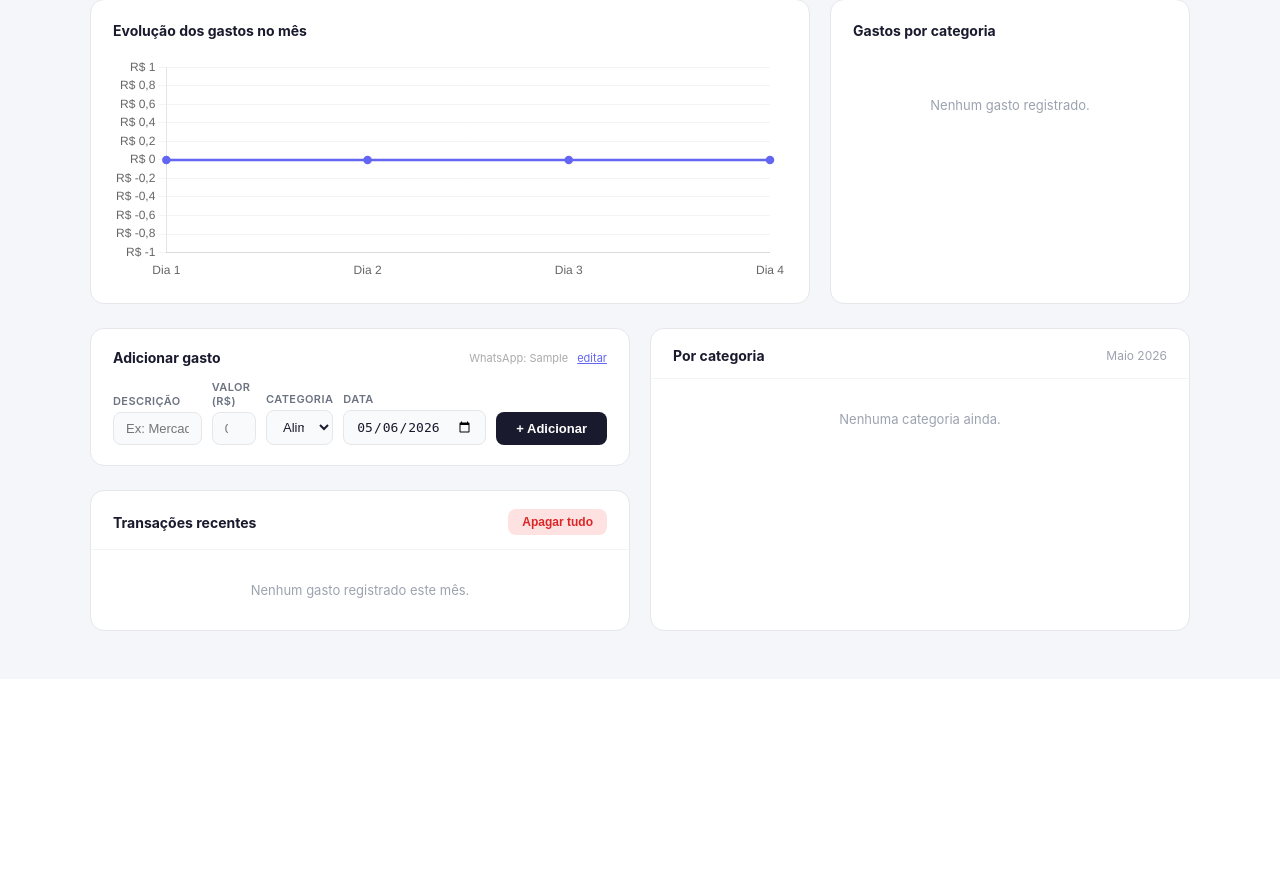
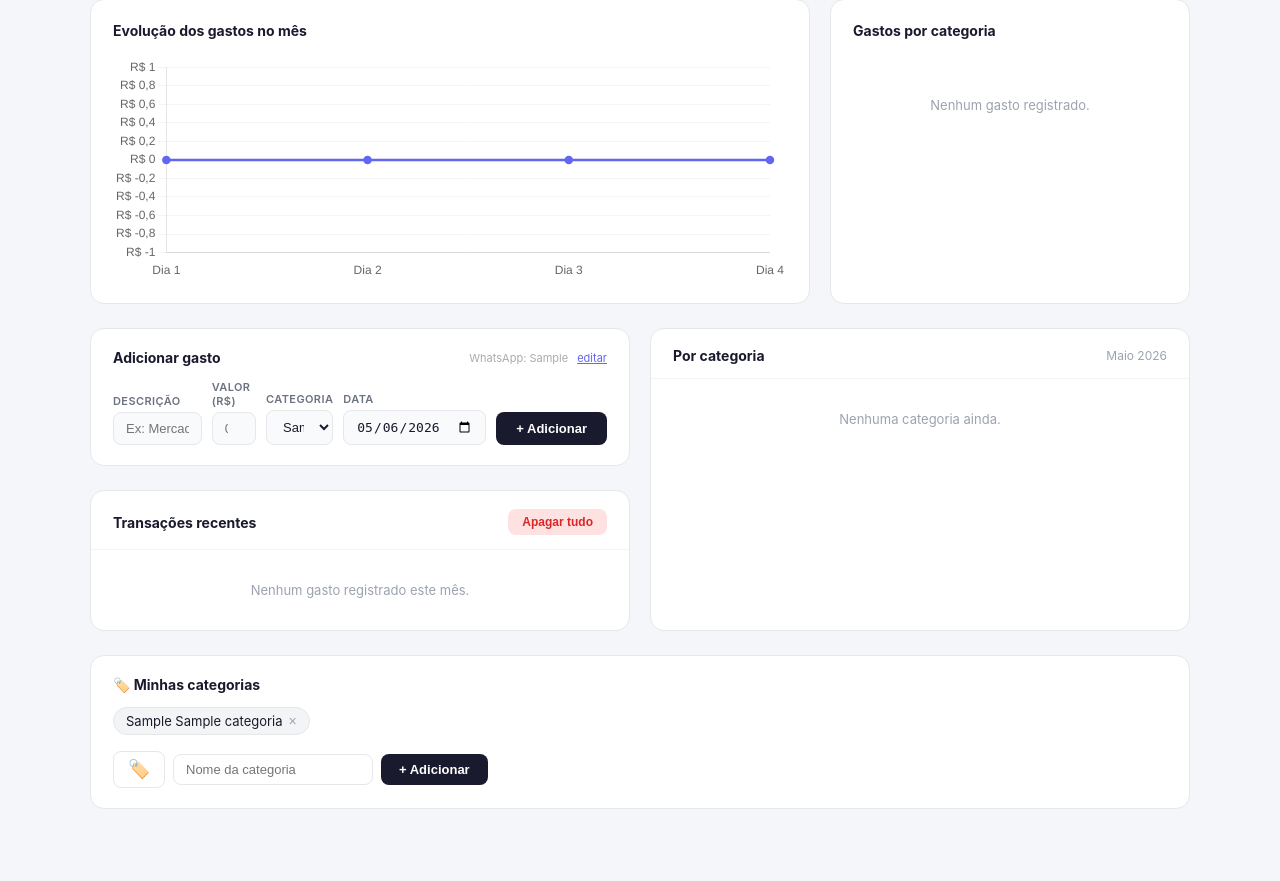
Before and after one commit to eduardolorenzi5-dotcom/Saas, a Flask app: page /dashboard in a window 1280 px wide. Shown: the part 338-1219 px from the top of the page. Before the commit the page ends 969 px from the top, so only its background shows below. Run offline with Flask 3, Linux system fonts and the light colour scheme; the visitor is signed in with stand-in values (Sample User, id 1); tables that the repository leaves empty hold one stand-in row (values such as "Sample post"); some libraries are stand-ins or nearby versions.

Commit message:
feat: categorias personalizadas por cliente
- Tabela 'categorias' no banco (PG + SQLite) com emoji e nome
- Migração automática: popula categorias padrão para clientes existentes
- Novos clientes já recebem as 8 categorias padrão ao ser criados
- API: GET/POST /api/categorias e DELETE /api/categorias/<nome>
- Agente usa categorias do banco em vez da lista fixa (texto e imagem)
- Dashboard: select de categoria dinâmico + seção "Minhas categorias"
  com chips, adicionar (nome + emoji) e remover com validação de uso

Co-Authored-By: Claude Sonnet 4.6 <noreply@anthropic.com>

```diff
--- a/app.py
+++ b/app.py
@@ -72,6 +72,17 @@ def init_db():
                 FOREIGN KEY (cliente_id) REFERENCES clientes(id)
             )
         """)
+        conn.execute("""
+            CREATE TABLE IF NOT EXISTS categorias (
+                id SERIAL PRIMARY KEY,
+                cliente_id INTEGER NOT NULL,
+                nome TEXT NOT NULL,
+                emoji TEXT DEFAULT '📦',
+                criado_em TIMESTAMP DEFAULT NOW(),
+                FOREIGN KEY (cliente_id) REFERENCES clientes(id),
+                UNIQUE (cliente_id, nome)
+            )
+        """)
     else:
         conn._raw.executescript("""
             CREATE TABLE IF NOT EXISTS planos (
@@ -123,6 +134,15 @@ def init_db():
                 criado_em TEXT DEFAULT (datetime('now')),
                 FOREIGN KEY (cliente_id) REFERENCES clientes(id)
             );
+            CREATE TABLE IF NOT EXISTS categorias (
+                id INTEGER PRIMARY KEY AUTOINCREMENT,
+                cliente_id INTEGER NOT NULL,
+                nome TEXT NOT NULL,
+                emoji TEXT DEFAULT '📦',
+                criado_em TEXT DEFAULT (datetime('now')),
+                FOREIGN KEY (cliente_id) REFERENCES clientes(id),
+                UNIQUE (cliente_id, nome)
+            );
         """)
     # Adiciona colunas extras se não existirem
     if USE_PG:
@@ -139,6 +159,35 @@ def init_db():
             except Exception:
                 pass
     conn.commit()
+
+    # Migração: popula categorias padrão para clientes que ainda não têm nenhuma
+    CATS_PADRAO = [
+        ("Alimentação","🍽️"), ("Transporte","🚗"), ("Saúde","💊"),
+        ("Lazer","🎉"), ("Moradia","🏠"), ("Educação","📚"),
+        ("Roupas","👕"), ("Outros","📦")
+    ]
+    try:
+        clientes_sem_cat = conn.execute(
+            "SELECT id FROM clientes WHERE id NOT IN (SELECT DISTINCT cliente_id FROM categorias)"
+        ).fetchall()
+        for c in clientes_sem_cat:
+            for nome, emoji in CATS_PADRAO:
+                try:
+                    if USE_PG:
+                        conn.execute(
+                            "INSERT INTO categorias (cliente_id, nome, emoji) VALUES (%s, %s, %s) ON CONFLICT DO NOTHING",
+                            (c["id"], nome, emoji)
+                        )
+                    else:
+                        conn.execute(
+                            "INSERT OR IGNORE INTO categorias (cliente_id, nome, emoji) VALUES (?, ?, ?)",
+                            (c["id"], nome, emoji)
+                        )
+                except Exception:
+                    pass
+        conn.commit()
+    except Exception as e:
+        import logging as _log; _log.warning(f"[CATS] migração: {e}")
 
     # Garante plano único sem deletar (evita violação de FK com clientes existentes)
     descricao_plano = "Controle de gastos via WhatsApp com IA + dashboard + relatórios"
@@ -163,6 +212,29 @@ def init_db():
 
 def hash_senha(senha):
     return hashlib.sha256(senha.encode()).hexdigest()
+
+CATS_PADRAO = [
+    ("Alimentação","🍽️"), ("Transporte","🚗"), ("Saúde","💊"),
+    ("Lazer","🎉"), ("Moradia","🏠"), ("Educação","📚"),
+    ("Roupas","👕"), ("Outros","📦")
+]
+
+def _popular_categorias_padrao(conn, cliente_id):
+    """Insere categorias padrão para um novo cliente."""
+    for nome, emoji in CATS_PADRAO:
+        try:
+            if USE_PG:
+                conn.execute(
+                    "INSERT INTO categorias (cliente_id, nome, emoji) VALUES (%s, %s, %s) ON CONFLICT DO NOTHING",
+                    (cliente_id, nome, emoji)
+                )
+            else:
+                conn.execute(
+                    "INSERT OR IGNORE INTO categorias (cliente_id, nome, emoji) VALUES (?, ?, ?)",
+                    (cliente_id, nome, emoji)
+                )
+        except Exception:
+            pass
 
 def enviar_wpp_boas_vindas(whatsapp, nome):
     """Envia mensagem de boas-vindas pelo WhatsApp via Evolution API."""
@@ -478,6 +550,9 @@ def admin_criar_conta():
             "INSERT INTO clientes (nome, email, senha_hash, whatsapp, plano_id, token_acesso, status) VALUES (%s, %s, %s, %s, %s, %s, 'ativo')",
             (nome, email, hash_senha(senha), whatsapp or None, plano_id, token)
         )
+        novo = conn.execute("SELECT id FROM clientes WHERE email=%s", (email,)).fetchone()
+        if novo:
+            _popular_categorias_padrao(conn, novo["id"])
         conn.commit()
     except Exception as e:
         conn.close()
@@ -889,6 +964,9 @@ def dashboard():
         (cid, f"{mes}%")
     ).fetchall()
     cliente = conn.execute("SELECT * FROM clientes WHERE id=%s", (cid,)).fetchone()
+    cats_usuario = conn.execute(
+        "SELECT nome, emoji FROM categorias WHERE cliente_id=%s ORDER BY nome", (cid,)
+    ).fetchall()
     conn.close()
 
     # Série acumulada por dia
@@ -919,6 +997,7 @@ def dashboard():
         cats_valores=_json.dumps([float(r["total"]) for r in por_cat]),
         mes_ant=mes_ant, mes_prox=mes_prox,
         is_mes_atual=is_mes_atual,
+        cats_usuario=cats_usuario,
     )
 
 @app.route("/debug/session")
@@ -1016,6 +1095,64 @@ def deletar_gastos_mes():
     mes = hoje_brasil().strftime("%Y-%m")
     conn = get_db()
     conn.execute("DELETE FROM gastos WHERE cliente_id=%s AND data LIKE %s", (session["cliente_id"], f"{mes}%"))
+    conn.commit()
+    conn.close()
+    return jsonify({"ok": True})
+
+@app.route("/api/categorias", methods=["GET"])
+@login_required
+def listar_categorias():
+    cid = session["cliente_id"]
+    conn = get_db()
+    cats = conn.execute(
+        "SELECT nome, emoji FROM categorias WHERE cliente_id=%s ORDER BY nome", (cid,)
+    ).fetchall()
+    conn.close()
+    return jsonify([{"nome": c["nome"], "emoji": c["emoji"]} for c in cats])
+
+@app.route("/api/categorias", methods=["POST"])
+@login_required
+def adicionar_categoria():
+    cid = session["cliente_id"]
+    data = request.json or {}
+    nome = (data.get("nome") or "").strip()
+    emoji = (data.get("emoji") or "📦").strip() or "📦"
+    if not nome:
+        return jsonify({"erro": "Nome obrigatório"}), 400
+    if len(nome) > 40:
+        return jsonify({"erro": "Nome muito longo"}), 400
+    conn = get_db()
+    try:
+        if USE_PG:
+            conn.execute(
+                "INSERT INTO categorias (cliente_id, nome, emoji) VALUES (%s, %s, %s) ON CONFLICT DO NOTHING",
+                (cid, nome, emoji)
+            )
+        else:
+            conn.execute(
+                "INSERT OR IGNORE INTO categorias (cliente_id, nome, emoji) VALUES (?, ?, ?)",
+                (cid, nome, emoji)
+            )
+        conn.commit()
+    except Exception as e:
+        conn.close()
+        return jsonify({"erro": str(e)}), 500
+    conn.close()
+    return jsonify({"ok": True})
+
+@app.route("/api/categorias/<nome>", methods=["DELETE"])
+@login_required
+def deletar_categoria(nome):
+    cid = session["cliente_id"]
+    conn = get_db()
+    # Não permite deletar se houver gastos com essa categoria neste mês
+    em_uso = conn.execute(
+        "SELECT COUNT(*) as n FROM gastos WHERE cliente_id=%s AND categoria=%s", (cid, nome)
+    ).fetchone()
+    if em_uso and em_uso["n"] > 0:
+        conn.close()
+        return jsonify({"erro": f"Categoria em uso em {em_uso['n']} gasto(s). Altere os gastos antes de remover."}), 400
+    conn.execute("DELETE FROM categorias WHERE cliente_id=%s AND nome=%s", (cid, nome))
     conn.commit()
     conn.close()
     return jsonify({"ok": True})
--- a/templates/dashboard.html
+++ b/templates/dashboard.html
@@ -124,7 +124,7 @@
   <div class="topbar-nav">
     <a href="/dashboard" class="ativo">Visão Geral</a>
     <a href="#transacoes">Transações</a>
-    <a href="#categorias">Categorias</a>
+    <a href="#gerenciar-categorias">Categorias</a>
     <a href="/assinatura">Assinatura</a>
   </div>
   <div class="topbar-right">
@@ -252,9 +252,13 @@
           <div class="form-field"><label>Valor (R$)</label><input type="number" id="inp-val" placeholder="0,00" step="0.01"/></div>
           <div class="form-field"><label>Categoria</label>
             <select id="inp-cat">
+              {% for c in cats_usuario %}
+              <option value="{{ c.nome }}">{{ c.emoji }} {{ c.nome }}</option>
+              {% else %}
               <option>Alimentação</option><option>Transporte</option><option>Saúde</option>
               <option>Lazer</option><option>Moradia</option><option>Educação</option>
               <option>Roupas</option><option>Outros</option>
+              {% endfor %}
             </select>
           </div>
           <div class="form-field"><label>Data</label><input type="date" id="inp-data"/></div>
@@ -325,6 +329,26 @@
     </div>
 
   </div>
+
+  <!-- GERENCIAR CATEGORIAS -->
+  <div class="form-card" style="margin-top:24px;" id="gerenciar-categorias">
+    <div class="form-card-title">🏷️ Minhas categorias</div>
+    <div id="cats-lista" style="display:flex;flex-wrap:wrap;gap:8px;margin-bottom:16px;">
+      {% for c in cats_usuario %}
+      <div class="cat-chip" id="chip-{{ c.nome|replace(' ','_') }}" style="display:inline-flex;align-items:center;gap:6px;background:#f3f4f6;border:1px solid #e5e7eb;border-radius:100px;padding:5px 12px;font-size:13px;">
+        <span>{{ c.emoji }} {{ c.nome }}</span>
+        <button onclick="deletarCategoria('{{ c.nome }}')" style="background:none;border:none;color:#9ca3af;cursor:pointer;font-size:14px;padding:0;line-height:1;" title="Remover">×</button>
+      </div>
+      {% endfor %}
+    </div>
+    <div style="display:flex;gap:8px;align-items:center;flex-wrap:wrap;">
+      <input type="text" id="nova-cat-emoji" placeholder="🏷️" style="width:52px;border:1px solid #e5e7eb;border-radius:8px;padding:7px 8px;font-size:18px;text-align:center;" maxlength="2"/>
+      <input type="text" id="nova-cat-nome" placeholder="Nome da categoria" style="border:1px solid #e5e7eb;border-radius:8px;padding:7px 12px;font-size:13px;width:200px;" maxlength="40"/>
+      <button class="btn-add" onclick="adicionarCategoria()" style="padding:8px 18px;">+ Adicionar</button>
+    </div>
+    <div id="cat-msg" style="font-size:12px;margin-top:8px;color:#ef4444;display:none;"></div>
+  </div>
+
 </div>
 
 <script src="/static/js/dashboard.js"></script>
@@ -362,6 +386,53 @@ if (labels.length > 0) {
   });
 }
 
+// CATEGORIAS
+async function adicionarCategoria() {
+  const emoji = document.getElementById('nova-cat-emoji').value.trim() || '📦';
+  const nome = document.getElementById('nova-cat-nome').value.trim();
+  const msg = document.getElementById('cat-msg');
+  if (!nome) { msg.textContent = 'Digite um nome para a categoria.'; msg.style.display='block'; return; }
+  const r = await fetch('/api/categorias', {
+    method: 'POST',
+    headers: {'Content-Type': 'application/json'},
+    body: JSON.stringify({nome, emoji})
+  });
+  const data = await r.json();
+  if (!r.ok) { msg.textContent = data.erro || 'Erro ao adicionar.'; msg.style.display='block'; return; }
+  msg.style.display='none';
+  // Adiciona chip na lista
+  const lista = document.getElementById('cats-lista');
+  const chip = document.createElement('div');
+  const id = nome.replace(/ /g,'_');
+  chip.id = `chip-${id}`;
+  chip.className = 'cat-chip';
+  chip.style.cssText = 'display:inline-flex;align-items:center;gap:6px;background:#f3f4f6;border:1px solid #e5e7eb;border-radius:100px;padding:5px 12px;font-size:13px;';
+  chip.innerHTML = `<span>${emoji} ${nome}</span><button onclick="deletarCategoria('${nome}')" style="background:none;border:none;color:#9ca3af;cursor:pointer;font-size:14px;padding:0;line-height:1;">×</button>`;
+  lista.appendChild(chip);
+  // Adiciona no select
+  const sel = document.getElementById('inp-cat');
+  const opt = document.createElement('option');
+  opt.value = nome; opt.textContent = `${emoji} ${nome}`;
+  sel.appendChild(opt);
+  document.getElementById('nova-cat-nome').value = '';
+  document.getElementById('nova-cat-emoji').value = '';
+}
+
+async function deletarCategoria(nome) {
+  const msg = document.getElementById('cat-msg');
+  const r = await fetch(`/api/categorias/${encodeURIComponent(nome)}`, {method: 'DELETE'});
+  const data = await r.json();
+  if (!r.ok) { msg.textContent = data.erro; msg.style.display='block'; return; }
+  msg.style.display='none';
+  const chip = document.getElementById(`chip-${nome.replace(/ /g,'_')}`);
+  if (chip) chip.remove();
+  // Remove do select
+  const sel = document.getElementById('inp-cat');
+  for (let i = 0; i < sel.options.length; i++) {
+    if (sel.options[i].value === nome) { sel.remove(i); break; }
+  }
+}
+
 // DONUT CHART
 const catLabels = {{ cats_labels|safe }};
 const catVals   = {{ cats_valores|safe }};
```
Also changed, not shown: agente/agente.py (+32 -7 lines).
